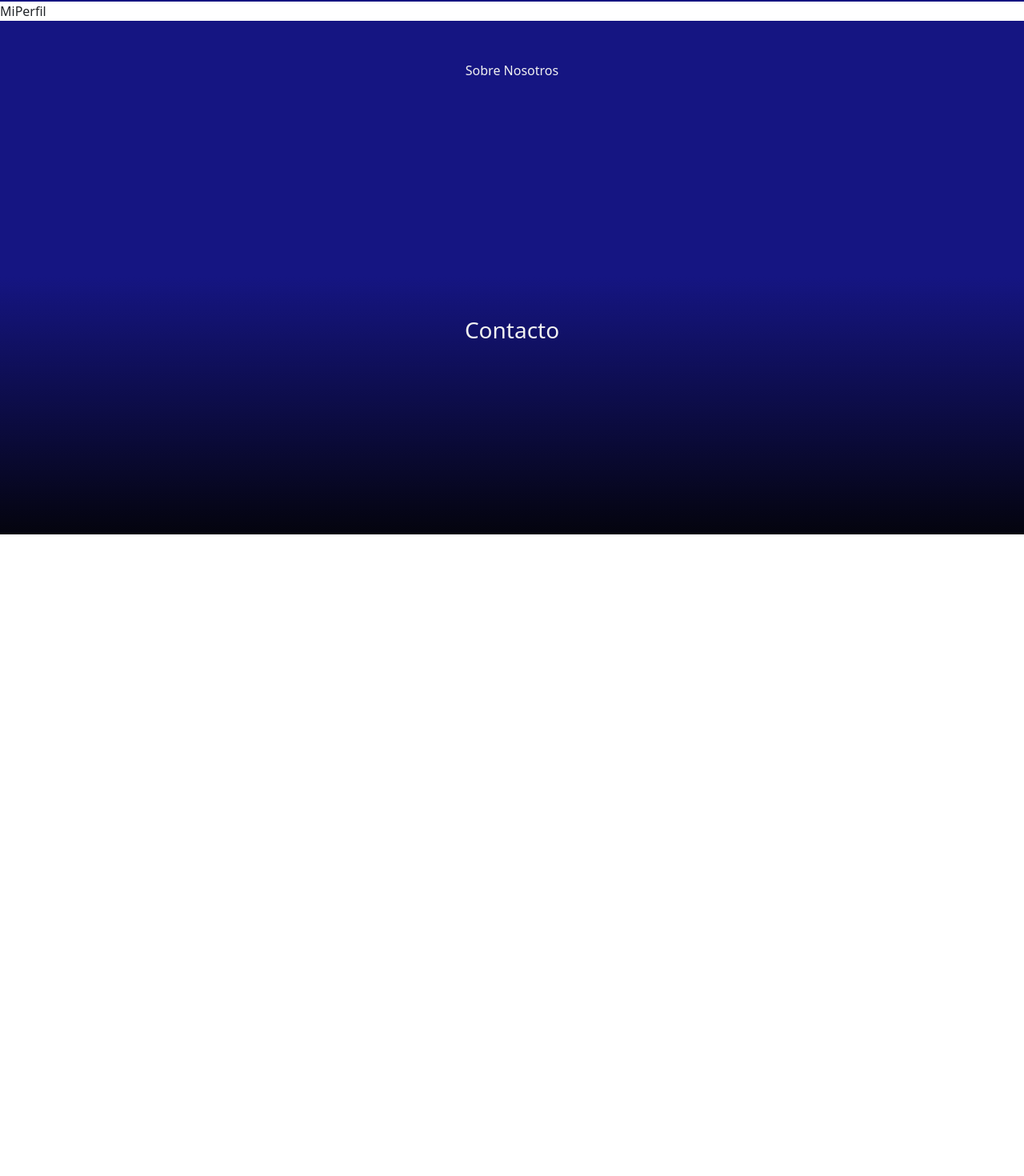
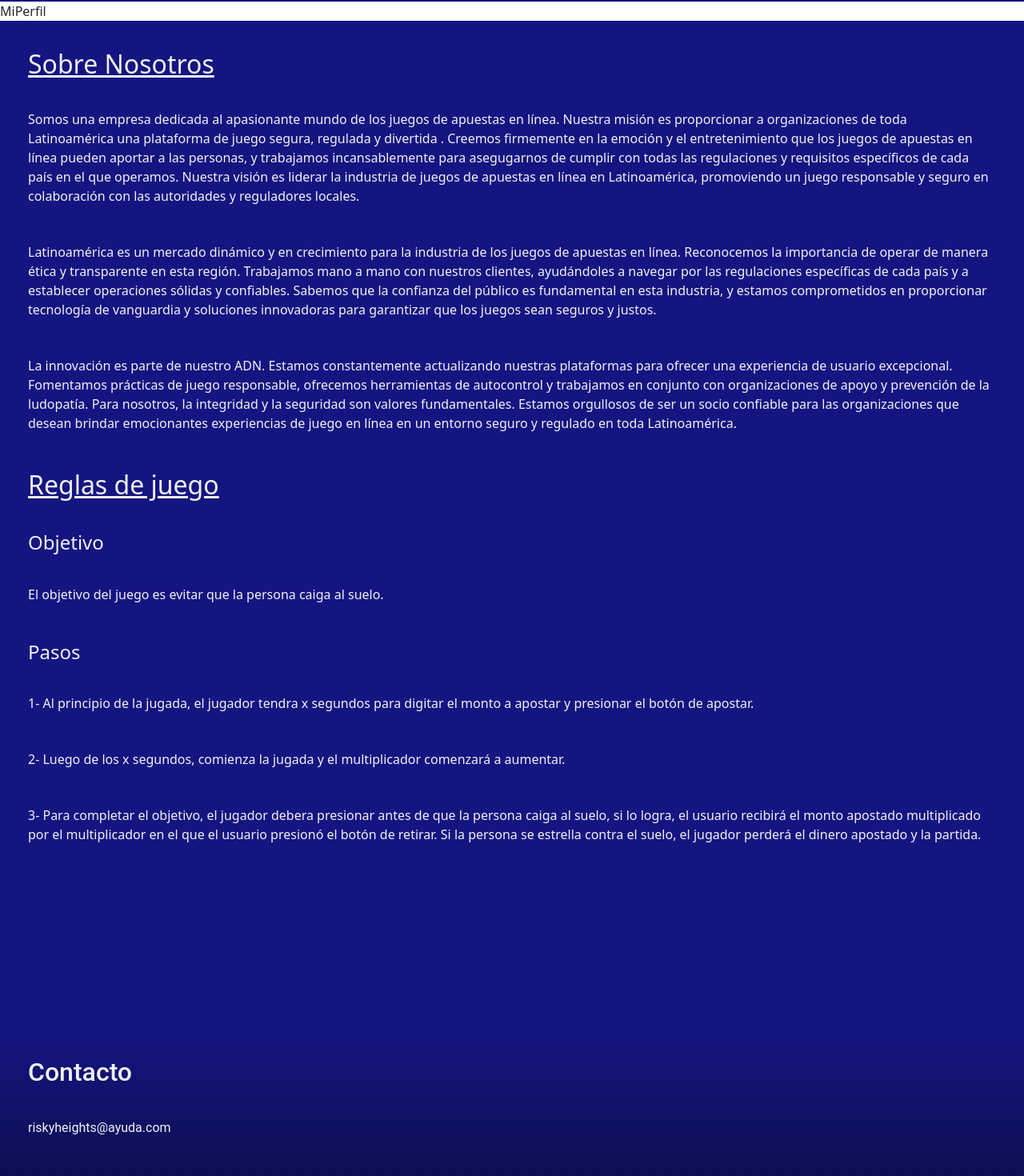
Before and after one commit to teters/ProyectoTIC3, a React (Create React App) app in the folder application/: page /inicio in a window 1280 px wide. Shown: the part 980-2450 px from the top of the page at 80% size. Before the commit the page ends 1648 px from the top, so only its background shows below. Built offline with nearby package versions, Linux system fonts and the light colour scheme.

Commit message:
sobren y c

```diff
--- a/application/src/App.js
+++ b/application/src/App.js
@@ -36,7 +36,7 @@ function App() {
     e.preventDefault(); // Evitar el comportamiento predeterminado del formulario
     // Aquí puedes hacer lo que necesites con los valores de email y password, como enviarlos a un servidor o realizar validaciones.
 
-
+    window.location.href = "/inicio";
     const response = await fetch("/api/login", {
       method: "POST",
       headers: {
@@ -60,7 +60,10 @@ function App() {
 
       const datos = await datosResponse.json();
       setNombre(datos.nombre);
+
+
       setSaldo(datos.saldo);
+      localStorage.setItem("user",datos.nombre);
       window.location.href = "/inicio";
       // En data esta el mensaje
       // Procesa la respuesta del servidor si es exitosa
@@ -91,9 +94,6 @@ function App() {
 
               />}/>
         <Route exact path="/inicio" element={<Inicio
-                    email={email}
-                    nombre={nombre}
-                    saldo={saldo}
 
               />}/>
 
--- a/application/src/Init.js
+++ b/application/src/Init.js
@@ -5,12 +5,12 @@ import SobreNosotros from './screens/SobreNosotros';
 import Contacto from './screens/Contacto';
 import Navbar from './Components/Navbar';
 
-function Inicio({email, nombre, saldo}) {
+function Inicio() {
 
     return(
       <div className="App">
       <Navbar />
-      <Home email={email} nombre={nombre} saldo={saldo}/>
+      <Home />
       <MiPerfil />
       <SobreNosotros />
       <Contacto />
--- a/application/src/screens/Contacto.js
+++ b/application/src/screens/Contacto.js
@@ -4,7 +4,10 @@ import styles from "./Contacto.module.css";
 const Contacto = () => {
   return (
     <div className = {styles.home}>
-      <p class="h3 left">Contacto</p>
+      <p class="h2">Contacto</p>
+      <p>
+        riskyheights@ayuda.com</p>
+      <p>+598 094028001</p>
     </div>
   )
 }
--- a/application/src/screens/Contacto.module.css
+++ b/application/src/screens/Contacto.module.css
@@ -3,13 +3,14 @@
     flex-direction: column;
     background: linear-gradient(180deg,#151582,#04040e);
     padding: 20px 20px 200px;
-    align-items: center;
+    align-items: left;
 }
 
 .home p {
-    padding: 30px;
+    padding: 15px;
     color: #f1f1f1;
     text-align: left;
+    font-family: roboto;
 }
 
 .pruebaImage{
--- a/application/src/screens/Home.js
+++ b/application/src/screens/Home.js
@@ -14,17 +14,13 @@ let outMultiplier = 0.0;
 let aApostar = 0;
 let apostado = 0;
 
-function Home  (props)  {
-  const {email, saldo, nombre} = props;
+function Home  ()  {
+
   const [time, setTime] = useState(-70);
   const [buttonText, setButtonText] = useState("Apostar"); // Inicialmente, el botón muestra "Bet"
   // esto  no va const [multiplier, setMultiplier] = useState(1.0);
   const [puedeApostar, setPuedeApostar] = useState(true);
   const [puedeRetirar, setPuedeRetirar] = useState(false);
-
-
-
-
 
   useEffect(() => {
     const interval = setInterval(() => {
@@ -105,7 +101,7 @@ function Home  (props)  {
         No lo dejes <b>estrellarse</b>! {time}
       </p>
       <p> Dinero disponible : $ {money}</p>
-      <p>el mail es:{email}</p>
+      <p>el nombre es:</p>
       <p>
         Multiplicador : X {multiplier}
       </p>
--- a/application/src/screens/SobreNosotros.js
+++ b/application/src/screens/SobreNosotros.js
@@ -4,8 +4,36 @@ import styles from "./SobreNosotros.module.css";
 const SobreNosotros = () => {
   return (
     <div className= {styles.home}>
-      <p>Sobre Nosotros</p>
+      <p className='h2'><u>Sobre Nosotros</u></p>
+      <p>Somos una empresa dedicada al apasionante mundo de los juegos de apuestas en línea.
+        Nuestra misión es proporcionar a organizaciones de toda Latinoamérica una plataforma de juego segura, regulada y divertida
+        . Creemos firmemente en la emoción
+        y el entretenimiento que los juegos de apuestas en línea pueden aportar a las personas, y trabajamos
+        incansablemente para asegugarnos de cumplir con todas las regulaciones y requisitos
+        específicos de cada país en el que operamos. Nuestra visión es liderar la industria de juegos de apuestas en
+        línea en Latinoamérica, promoviendo un juego responsable y seguro en colaboración con las autoridades y
+        reguladores locales.
+      </p>
+      <p>Latinoamérica es un mercado dinámico y en crecimiento para la industria de los juegos de apuestas en línea.
+        Reconocemos la importancia de operar de manera ética y transparente en esta región. Trabajamos mano a mano con
+        nuestros clientes, ayudándoles a navegar por las regulaciones específicas de cada país y a establecer operaciones
+        sólidas y confiables. Sabemos que la confianza del público es fundamental en esta industria, y estamos comprometidos
+        en proporcionar tecnología de vanguardia y soluciones innovadoras para garantizar que los juegos sean seguros y justos.</p>
+      <p>La innovación es parte de nuestro ADN. Estamos constantemente actualizando nuestras plataformas para ofrecer una
+        experiencia de usuario excepcional. Fomentamos prácticas de juego responsable, ofrecemos herramientas de autocontrol y trabajamos en
+        conjunto con organizaciones de apoyo y prevención de la ludopatía. Para nosotros, la integridad y la seguridad son valores
+        fundamentales. Estamos orgullosos de ser un socio confiable para las organizaciones que desean brindar emocionantes
+        experiencias de juego en línea en un entorno seguro y regulado en toda Latinoamérica.</p>
+      <p className='h2'><u>Reglas de juego</u></p>
+      <p className='h4'>Objetivo</p>
+      <p>El objetivo del juego es evitar que la persona caiga al suelo.</p>
+      <p className='h4'>Pasos</p>
+      <p>1- Al principio de la jugada, el jugador tendra x segundos para digitar el monto a apostar y presionar el botón de apostar.
+      </p>
+      <p>2- Luego de los x segundos, comienza la jugada y el multiplicador comenzará a aumentar.</p>
+      <p>3- Para completar el objetivo, el jugador debera presionar antes de que la persona caiga al suelo, si lo logra, el usuario recibirá el monto apostado multiplicado por el multiplicador en el que el usuario presionó el botón de retirar. Si la persona se estrella contra el suelo, el jugador perderá el dinero apostado y la partida.</p>
     </div>
+
   )
 }
 
--- a/application/src/screens/SobreNosotros.module.css
+++ b/application/src/screens/SobreNosotros.module.css
@@ -3,12 +3,14 @@
     flex-direction: column;
     background: linear-gradient(180deg,#151582,#151582);
     padding: 20px 20px 200px;
-    align-items: center;
+    align-items: left;
+
 }
 
 .home p {
-    padding: 30px;
-    color: #f1f1f1
+    padding: 15px;
+    color: #f1f1f1;
+
 }
 
 .pruebaImage{
```
